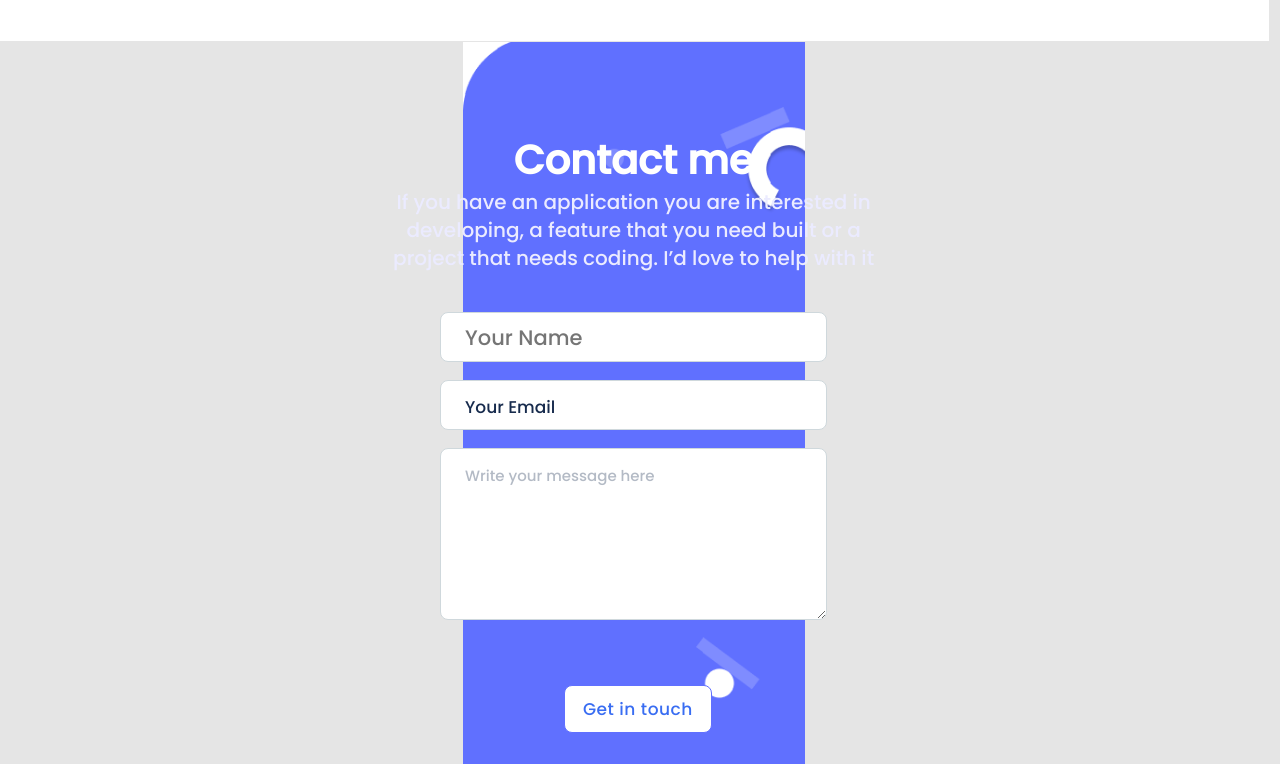
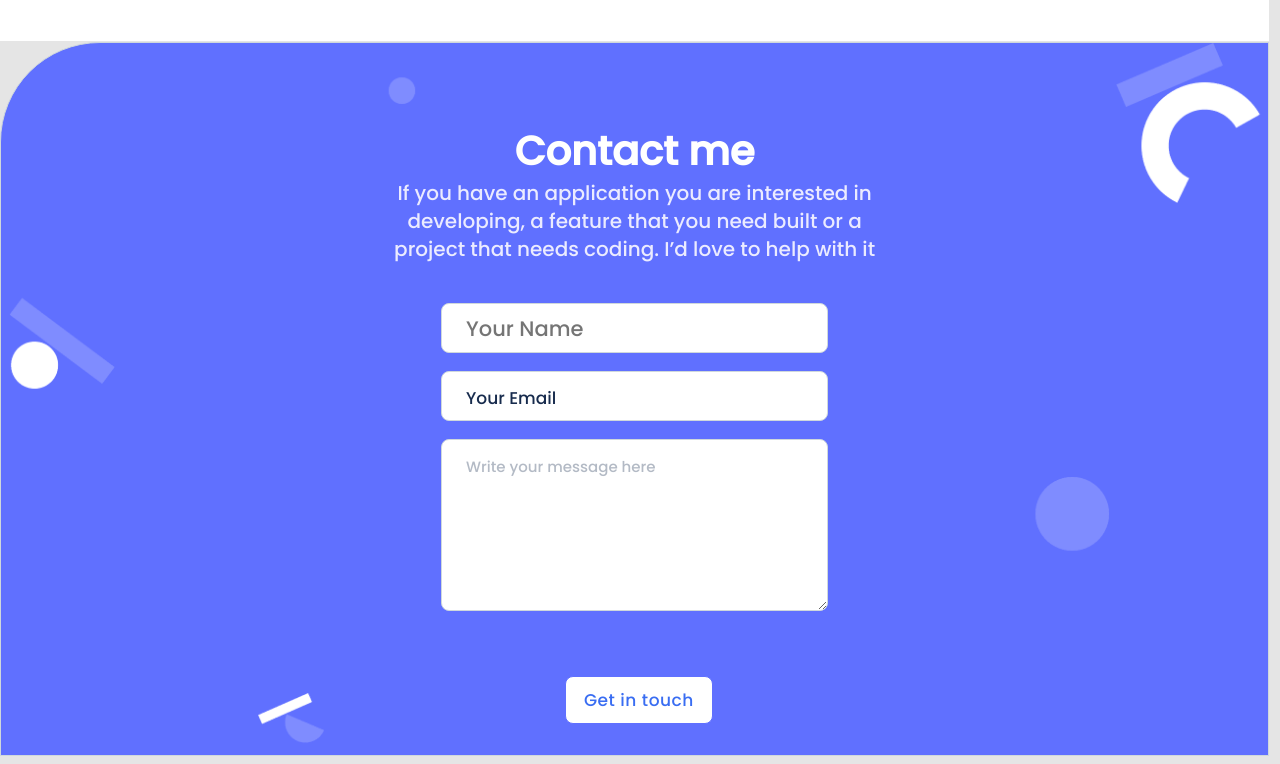
Before and after one commit to gdvl777/Portfolio-finish-mobile-version, a website: page src/index.html in a window 1280 px wide. Shown: the part 3319-4083 px from the top of the page. Drawn offline with Linux system fonts and the light colour scheme.

Commit message:
Update styles.css

```diff
--- a/src/styles.css
+++ b/src/styles.css
@@ -553,16 +553,16 @@ button:active {
   background: #dfe1e6;
 }
 
-/* .contact-me {
+.contact-me {
   background-color: #6070ff;
   border: 1px solid #cfd8dc;
   border-radius: 100px 0 0 0;
   margin-top: 0%;
   width: 98%;
-} */
+}
 
 .bg-image {
-  background-image: url(../assets/image-contactme.png);
+  background-image: url(../assets/contact-me.png);
   background-repeat: no-repeat;
   background-position-x: center;
   background-size: contain;
@@ -590,7 +590,7 @@ button:active {
   color: #fff;
   height: 56px;
   justify-content: center;
-  padding-top: 90px;
+  padding-top: 80px;
 }
 
 .contact-text {
```
